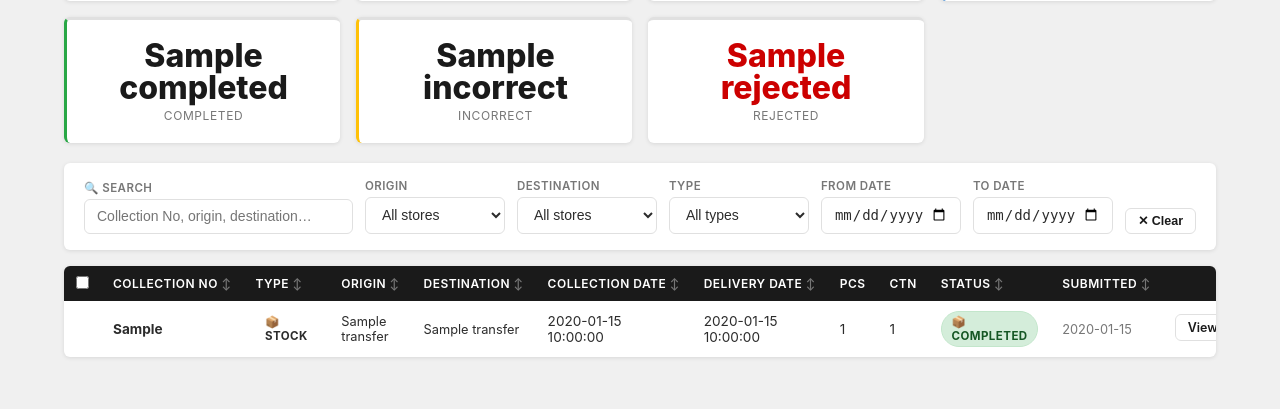
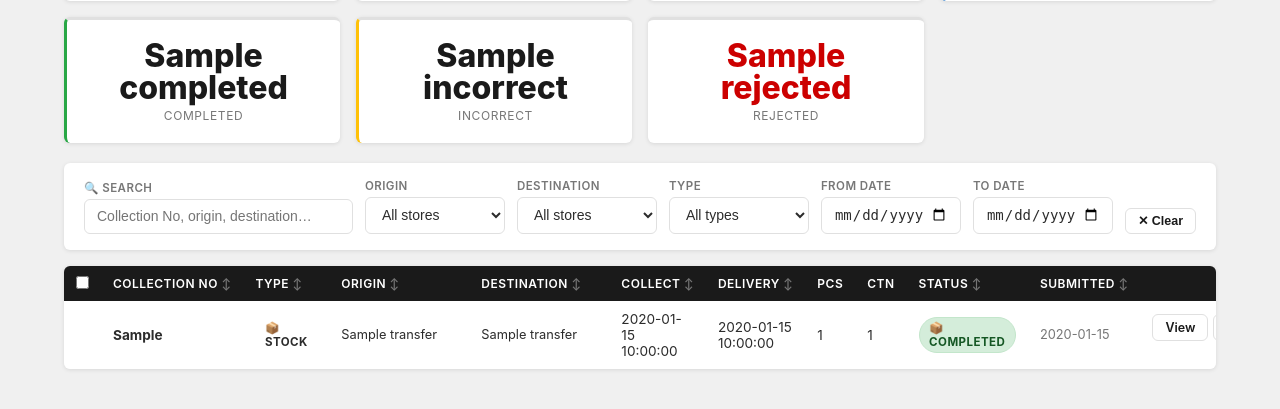
Before and after one commit to JoaoAAMata/dashboard-logistic, a FastAPI app: template portal/templates/logistics.html in a window 1280 px wide. Shown: the part 280-689 px from the top of the page. Run offline with FastAPI, Linux system fonts and the light colour scheme; the template is opened without the code that fills it: most values are stand-ins (such as "Sample title", 1, 10 or a date in 2020).

Commit message:
Fix receipt buttons after warehouse; improve logistics table layout
- store_dashboard: show Completed/Incorrect buttons for 'warehouse'
  status (not just 'approved') so destination store can confirm receipt
- logistics.html: overflow-x:auto + min-width so table scrolls cleanly,
  store name cells truncated with ellipsis + full name on hover,
  action buttons always visible

Co-Authored-By: Claude Sonnet 4.6 <noreply@anthropic.com>

```diff
--- a/portal/templates/logistics.html
+++ b/portal/templates/logistics.html
@@ -105,23 +105,23 @@
 </div>
 
 <!-- Table -->
-<div class="card" style="padding:0;overflow:hidden">
+<div class="card" style="padding:0; overflow-x:auto">
   {% if transfers %}
-  <table class="table" id="transfers-table">
+  <table class="table" id="transfers-table" style="min-width:1000px">
     <thead>
       <tr>
-        <th style="width:36px"><input type="checkbox" id="select-all" title="Select all pending" onchange="toggleAll(this)"/></th>
-        <th class="sortable" onclick="sortTable(1)">Collection No <span class="sort-icon">↕</span></th>
+        <th style="width:32px"><input type="checkbox" id="select-all" title="Select all pending" onchange="toggleAll(this)"/></th>
+        <th class="sortable" onclick="sortTable(1)" style="white-space:nowrap">Collection No <span class="sort-icon">↕</span></th>
         <th class="sortable" onclick="sortTable(2)">Type <span class="sort-icon">↕</span></th>
-        <th class="sortable" onclick="sortTable(3)">Origin <span class="sort-icon">↕</span></th>
-        <th class="sortable" onclick="sortTable(4)">Destination <span class="sort-icon">↕</span></th>
-        <th class="sortable" onclick="sortTable(5)">Collection Date <span class="sort-icon">↕</span></th>
-        <th class="sortable" onclick="sortTable(6)">Delivery Date <span class="sort-icon">↕</span></th>
+        <th class="sortable" onclick="sortTable(3)" style="min-width:140px">Origin <span class="sort-icon">↕</span></th>
+        <th class="sortable" onclick="sortTable(4)" style="min-width:140px">Destination <span class="sort-icon">↕</span></th>
+        <th class="sortable" onclick="sortTable(5)" style="white-space:nowrap">Collect <span class="sort-icon">↕</span></th>
+        <th class="sortable" onclick="sortTable(6)" style="white-space:nowrap">Delivery <span class="sort-icon">↕</span></th>
         <th>Pcs</th>
         <th>Ctn</th>
-        <th class="sortable" onclick="sortTable(9)">Status <span class="sort-icon">↕</span></th>
-        <th class="sortable" onclick="sortTable(10)">Submitted <span class="sort-icon">↕</span></th>
-        <th style="width:130px"></th>
+        <th class="sortable" onclick="sortTable(9)" style="min-width:110px">Status <span class="sort-icon">↕</span></th>
+        <th class="sortable" onclick="sortTable(10)" style="white-space:nowrap">Submitted <span class="sort-icon">↕</span></th>
+        <th style="width:120px"></th>
       </tr>
     </thead>
     <tbody id="transfers-body">
@@ -144,8 +144,8 @@
             {% if t.form_type == 'decoration' %}🎨 Deco{% else %}📦 Stock{% endif %}
           </span>
         </td>
-        <td class="text-sm">{{ t.from_store_name }}</td>
-        <td class="text-sm">{{ t.to_store_name }}</td>
+        <td class="text-sm store-cell" title="{{ t.from_store_name }}">{{ t.from_store_name }}</td>
+        <td class="text-sm store-cell" title="{{ t.to_store_name }}">{{ t.to_store_name }}</td>
         <td>{{ t.collection_date }}</td>
         <td>{{ t.delivery_date }}</td>
         <td>{{ t.total_pcs }}</td>
@@ -208,8 +208,11 @@
 th.sorted-asc .sort-icon::after  { content:'▲'; opacity:1; }
 th.sorted-desc .sort-icon::after { content:'▼'; opacity:1; }
 
+/* Store name truncation */
+.store-cell { max-width:160px; overflow:hidden; text-overflow:ellipsis; white-space:nowrap; }
+
 /* Row actions */
-.row-actions { display:flex; gap:.3rem; align-items:center; }
+.row-actions { display:flex; gap:.3rem; align-items:center; flex-wrap:nowrap; }
 .btn-danger-soft { background:#fff0f0; color:var(--red); border:1px solid #fcc; }
 .btn-danger-soft:hover { background:var(--red); color:#fff; }
 
--- a/portal/templates/store_dashboard.html
+++ b/portal/templates/store_dashboard.html
@@ -122,7 +122,7 @@
             <a href="/transfer/{{ t.id }}/pdf" class="btn btn-sm btn-secondary">⬇ PDF</a>
           </td>
           <td style="min-width:220px">
-            {% if t.status == 'approved' %}
+            {% if t.status in ('approved', 'warehouse') %}
             <form method="post" action="/store/transfer/{{ t.id }}/receipt" class="receipt-form" id="rf-{{ t.id }}">
               <input type="hidden" name="receipt_status" id="rs-{{ t.id }}" value=""/>
               <div style="display:flex;gap:.4rem;flex-wrap:wrap">
```
